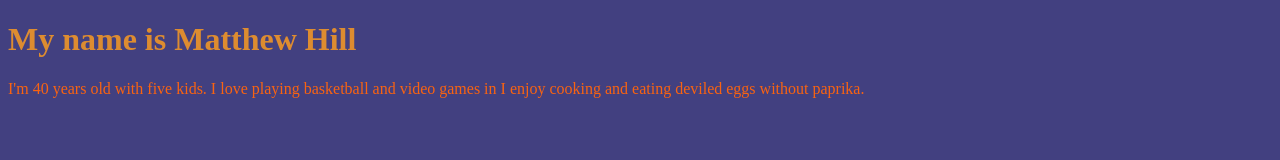
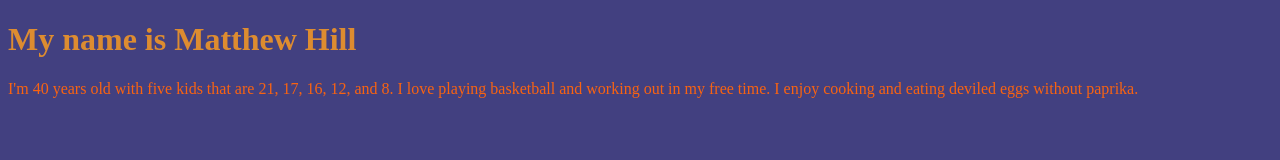
Before and after one commit to kobe6988/kobe6988, a plain HTML site: page index.html in a window 1280 px wide. Drawn offline with Linux system fonts and the light colour scheme.

Commit message:
Add files via upload

```diff
--- a/index.html
+++ b/index.html
@@ -20,8 +20,8 @@ color:#f96311;
 <body>
 <h1>My name is Matthew Hill</h1>
 <p>
-I'm 40 years old with five kids.
-I love playing basketball and video games in
+I'm 40 years old with five kids that are 21, 17, 16, 12, and 8.
+I love playing basketball and working out in my free time.
 I enjoy cooking and eating deviled eggs without paprika.
 </p>
 </body>
```
